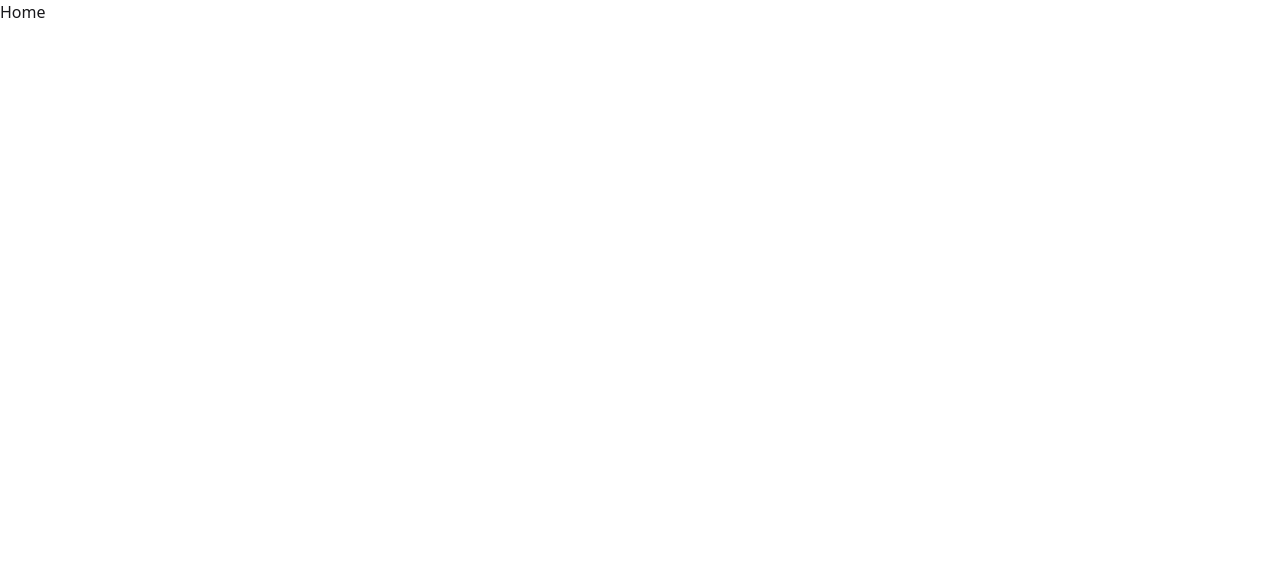
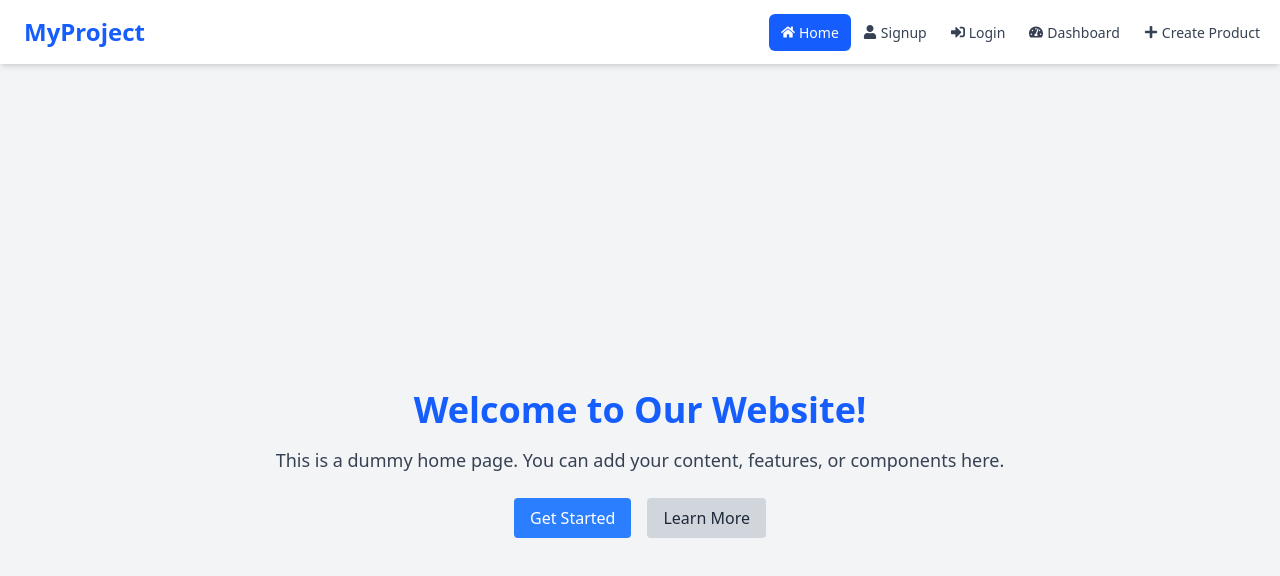
Before and after one commit to MuhammadZeb1/ecommece-meh-frontend, a React (Vite) app: page / in a window 1280 px wide. Shown: the top 576 px of the page. Built offline with nearby package versions, Linux system fonts and the light colour scheme.

Commit message:
add the Navbar.jsx

```diff
--- a/package.json
+++ b/package.json
@@ -10,14 +10,17 @@
     "preview": "vite preview"
   },
   "dependencies": {
+    "@heroicons/react": "^2.2.0",
     "@react-oauth/google": "^0.12.2",
     "@reduxjs/toolkit": "^2.11.2",
     "@tailwindcss/vite": "^4.1.18",
     "axios": "^1.13.2",
     "react": "^19.2.0",
     "react-dom": "^19.2.0",
+    "react-icons": "^5.5.0",
     "react-redux": "^9.2.0",
     "react-router-dom": "^7.10.1",
+    "react-toastify": "^11.0.5",
     "tailwindcss": "^4.1.18"
   },
   "devDependencies": {
--- a/src/App.jsx
+++ b/src/App.jsx
@@ -5,6 +5,7 @@ import Login from "./pages/Login"
 import Dashboard from "./pages/Dashboard"
 import CreateProduct from "./pages/CreateProduct"
 import UpdateProducts from "./pages/UpdateProducts"
+import Navbar from "./components/Navbar"
 
 
 
@@ -15,6 +16,7 @@ function App() {
 
   return (
    <>
+   <Navbar/>
      <Routes>
       {/* Your route components go here */}
       <Route path="/" element={<Home/>} />
--- /dev/null
+++ b/src/components/Navbar.jsx
@@ -0,0 +1,48 @@
+// components/Navbar.jsx
+import React from "react";
+import { NavLink } from "react-router-dom";
+import { FaHome, FaUser, FaSignInAlt, FaTachometerAlt, FaPlus } from "react-icons/fa";
+
+
+function Navbar() {
+  const navLinks = [
+  { name: "Home", path: "/", icon: <FaHome /> },
+  { name: "Signup", path: "/signup", icon: <FaUser /> },
+  { name: "Login", path: "/login", icon: <FaSignInAlt /> },
+  { name: "Dashboard", path: "/dashboard", icon: <FaTachometerAlt /> }, // replaced FaDashboard
+  { name: "Create Product", path: "/createProduct", icon: <FaPlus /> },
+];
+
+
+  return (
+    <div className="navbar bg-base-100 shadow-md">
+      {/* Left side: Logo */}
+      <div className="flex-1 px-4">
+        <span className="text-2xl font-bold text-blue-600">MyProject</span>
+      </div>
+
+      {/* Right side: Navigation */}
+      <div className="flex-none">
+        <ul className="menu menu-horizontal p-0">
+          {navLinks.map((link) => (
+            <li key={link.path}>
+              <NavLink
+                to={link.path}
+                className={({ isActive }) =>
+                  isActive
+                    ? "flex items-center gap-1 text-white bg-blue-600 px-3 py-2 rounded-md"
+                    : "flex items-center gap-1 text-gray-700 hover:text-white hover:bg-blue-500 px-3 py-2 rounded-md"
+                }
+              >
+                {link.icon}
+                {link.name}
+              </NavLink>
+            </li>
+          ))}
+        </ul>
+      </div>
+    </div>
+  );
+}
+
+export default Navbar;
--- a/src/pages/Home.jsx
+++ b/src/pages/Home.jsx
@@ -1,9 +1,22 @@
-import React from 'react'
+import React from 'react';
 
 function Home() {
   return (
-    <div>Home</div>
-  )
+    <div className="min-h-screen flex flex-col items-center justify-center bg-gray-100 p-4">
+      <h1 className="text-4xl font-bold mb-4 text-blue-600">Welcome to Our Website!</h1>
+      <p className="text-lg text-gray-700 mb-6">
+        This is a dummy home page. You can add your content, features, or components here.
+      </p>
+      <div className="flex gap-4">
+        <button className="px-4 py-2 bg-blue-500 text-white rounded hover:bg-blue-600">
+          Get Started
+        </button>
+        <button className="px-4 py-2 bg-gray-300 text-gray-800 rounded hover:bg-gray-400">
+          Learn More
+        </button>
+      </div>
+    </div>
+  );
 }
 
-export default Home
+export default Home;
```
Also changed, not shown: src/redux/new.js (deleted), 1 other file (tests, documents, lock files or other folders).
